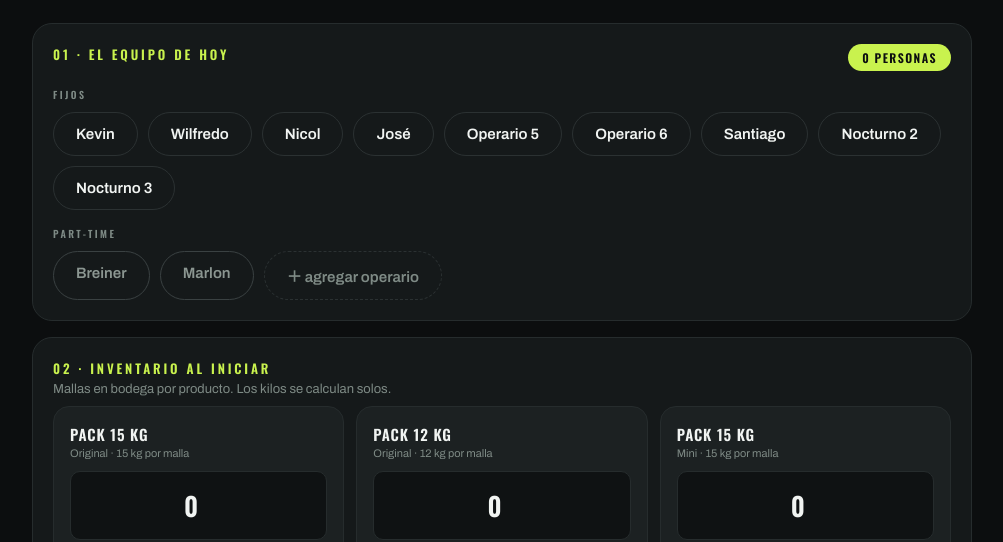
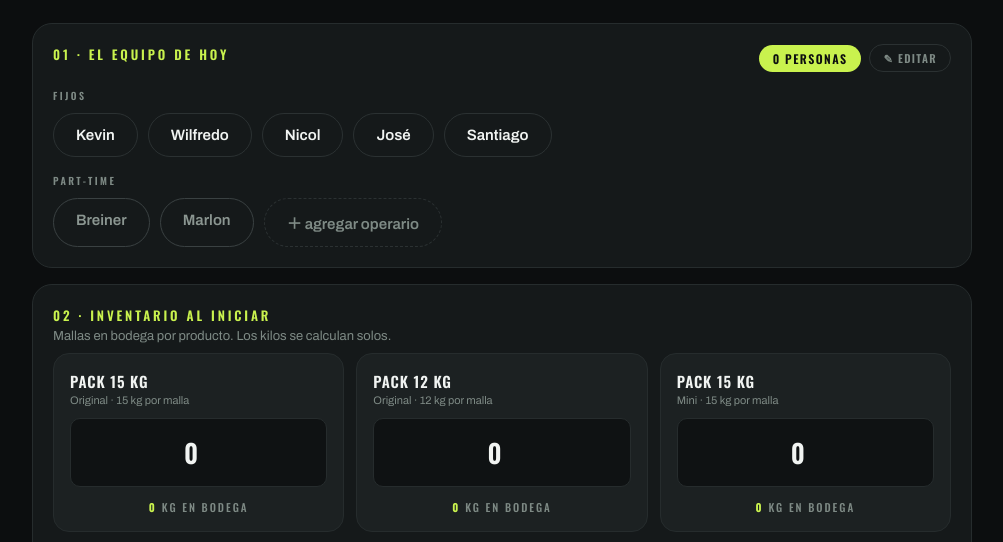
Before and after one commit to fortizb9606/caminoalbono, a website: page index.html in a window 1280 px wide. Shown: the part 258-800 px from the top of the page, without its empty margins (138-1141 px from the left). Drawn offline with nearby package versions, Linux system fonts and the light colour scheme.

Commit message:
index.html

```diff
--- a/index.html
+++ b/index.html
@@ -44,6 +44,11 @@ h1.mega .lime{color:var(--lime)}
 .chip.pt.on{background:var(--agua);border-color:var(--agua);color:#0c0e0f}
 .chip.add{border-style:dashed;color:var(--muted)}
 .countBadge{background:var(--lime);color:#0c0e0f;border-radius:999px;padding:5px 14px;font-family:Oswald;font-size:12px;font-weight:600;letter-spacing:.12em;text-transform:uppercase}
+.editBtn{border:1px solid var(--line2);background:transparent;color:var(--muted);border-radius:999px;padding:5px 13px;font-family:Oswald;font-size:11px;font-weight:600;letter-spacing:.12em;text-transform:uppercase;cursor:pointer}
+.editBtn.on{border-color:var(--coral);color:var(--coral)}
+.chip .mini{margin-left:9px;font-size:12px;font-weight:800;cursor:pointer}
+.chip .mini.del{color:var(--coral)}
+.chip .mini.pin{color:var(--agua)}
 /* inventory */
 .invGrid{display:grid;grid-template-columns:repeat(3,1fr);gap:12px;margin-top:10px}
 .invBox{background:var(--card2);border:1px solid var(--line);border-radius:16px;padding:16px}
@@ -175,7 +180,10 @@ h1.mega .lime{color:var(--lime)}
     <div class="card">
       <div class="secRow">
         <div><p class="sec">01 · El equipo de hoy</p></div>
-        <span class="countBadge" id="pCount">0 personas</span>
+        <div style="display:flex;align-items:center;gap:8px">
+          <span class="countBadge" id="pCount">0 personas</span>
+          <button class="editBtn" id="editNames">✎ editar</button>
+        </div>
       </div>
       <div class="groupLab">Fijos</div>
       <div class="chips" id="fixedChips"></div>
@@ -307,7 +315,7 @@ h1.mega .lime{color:var(--lime)}
     {name:"Pack 12 kg",tag:"Original",kg:12},
     {name:"Pack 15 kg",tag:"Mini",kg:15},
   ];
-  const FIXED=["Kevin","Wilfredo","Nicol","José","Operario 5","Operario 6","Santiago","Nocturno 2","Nocturno 3"];
+  const FIXED_BASE=["Kevin","Wilfredo","Nicol","José","Santiago"];
   const PT_BASE=["Breiner","Marlon"];
   const $=id=>document.getElementById(id);
   const fmt=n=>new Intl.NumberFormat('es-CL').format(Math.round(n));
@@ -323,8 +331,12 @@ h1.mega .lime{color:var(--lime)}
   // ------- estado -------
   let S=null;
   try{S=JSON.parse(localStorage.getItem('turnoState')||'null')}catch(e){}
+  let fixedNames=FIXED_BASE.slice();
+  try{const f=JSON.parse(localStorage.getItem('fixedNames')||'null'); if(Array.isArray(f)) fixedNames=f;}catch(e){}
   let ptNames=PT_BASE.slice();
-  try{const n=JSON.parse(localStorage.getItem('ptNames')||'null'); if(Array.isArray(n)&&n.length) ptNames=[...new Set([...PT_BASE,...n])];}catch(e){}
+  try{const n=JSON.parse(localStorage.getItem('ptNames')||'null'); if(Array.isArray(n)) ptNames=n;}catch(e){}
+  let editMode=false;
+  function persistNames(){localStorage.setItem('fixedNames',JSON.stringify(fixedNames));localStorage.setItem('ptNames',JSON.stringify(ptNames))}
   let history=[];
   try{const h=JSON.parse(localStorage.getItem('turnoHistory')||'null'); if(Array.isArray(h)) history=h;}catch(e){}
   let selected=new Set();
@@ -384,35 +396,51 @@ h1.mega .lime{color:var(--lime)}
   [0,1,2].forEach(i=>$('inv'+i).addEventListener('input',updInv));
 
   // ------- setup screen -------
+  function chipEl(n,isPt){
+    const c=document.createElement('div');
+    c.className='chip'+(isPt?' pt':'')+(!editMode&&selected.has(n)?' on':'');
+    c.appendChild(document.createTextNode(n));
+    if(editMode){
+      if(isPt){
+        const pin=document.createElement('span');pin.className='mini pin';pin.textContent='📌 fijar';
+        pin.onclick=e=>{e.stopPropagation();ptNames=ptNames.filter(x=>x!==n);if(!fixedNames.includes(n))fixedNames.push(n);persistNames();renderChips()};
+        c.appendChild(pin);
+      }
+      const del=document.createElement('span');del.className='mini del';del.textContent='✕';
+      del.onclick=e=>{e.stopPropagation();
+        if(!confirm('¿Eliminar a '+n+' de la lista?'))return;
+        fixedNames=fixedNames.filter(x=>x!==n);ptNames=ptNames.filter(x=>x!==n);
+        selected.delete(n);persistNames();renderChips()};
+      c.appendChild(del);
+    }else{
+      c.onclick=()=>{selected.has(n)?selected.delete(n):selected.add(n);renderChips()};
+    }
+    return c;
+  }
   function renderChips(){
     const fx=$('fixedChips');fx.innerHTML='';
-    FIXED.forEach(n=>{
-      const c=document.createElement('div');
-      c.className='chip'+(selected.has(n)?' on':'');c.textContent=n;
-      c.onclick=()=>{selected.has(n)?selected.delete(n):selected.add(n);renderChips()};
-      fx.appendChild(c);
-    });
+    fixedNames.forEach(n=>fx.appendChild(chipEl(n,false)));
     const pt=$('ptChips');pt.innerHTML='';
-    ptNames.forEach(n=>{
-      const c=document.createElement('div');
-      c.className='chip pt'+(selected.has(n)?' on':'');c.textContent=n;
-      c.onclick=()=>{selected.has(n)?selected.delete(n):selected.add(n);renderChips()};
-      pt.appendChild(c);
-    });
+    ptNames.forEach(n=>pt.appendChild(chipEl(n,true)));
     const add=document.createElement('div');
     add.className='chip add';add.textContent='＋ agregar operario';
     add.onclick=()=>{
       const n=prompt('Nombre del nuevo operario:');
       if(n&&n.trim()){
         const nn=n.trim();
-        if(!ptNames.includes(nn)&&!FIXED.includes(nn)){ptNames.push(nn);localStorage.setItem('ptNames',JSON.stringify(ptNames))}
-        selected.add(nn);renderChips();
+        if(!ptNames.includes(nn)&&!fixedNames.includes(nn)){ptNames.push(nn);persistNames()}
+        if(!editMode)selected.add(nn);
+        renderChips();
       }
     };
     pt.appendChild(add);
+    const eb=$('editNames');
+    eb.textContent=editMode?'✓ listo':'✎ editar';
+    eb.className='editBtn'+(editMode?' on':'');
     $('pCount').textContent=selected.size+(selected.size===1?' persona':' personas');
-    $('startBtn').disabled=selected.size===0;
+    $('startBtn').disabled=selected.size===0||editMode;
   }
+  $('editNames').onclick=()=>{editMode=!editMode;renderChips()};
   function renderSetupWarn(){
     const b=belowThisMonth(), w=$('setupWarn');
     if(b>0){
```
